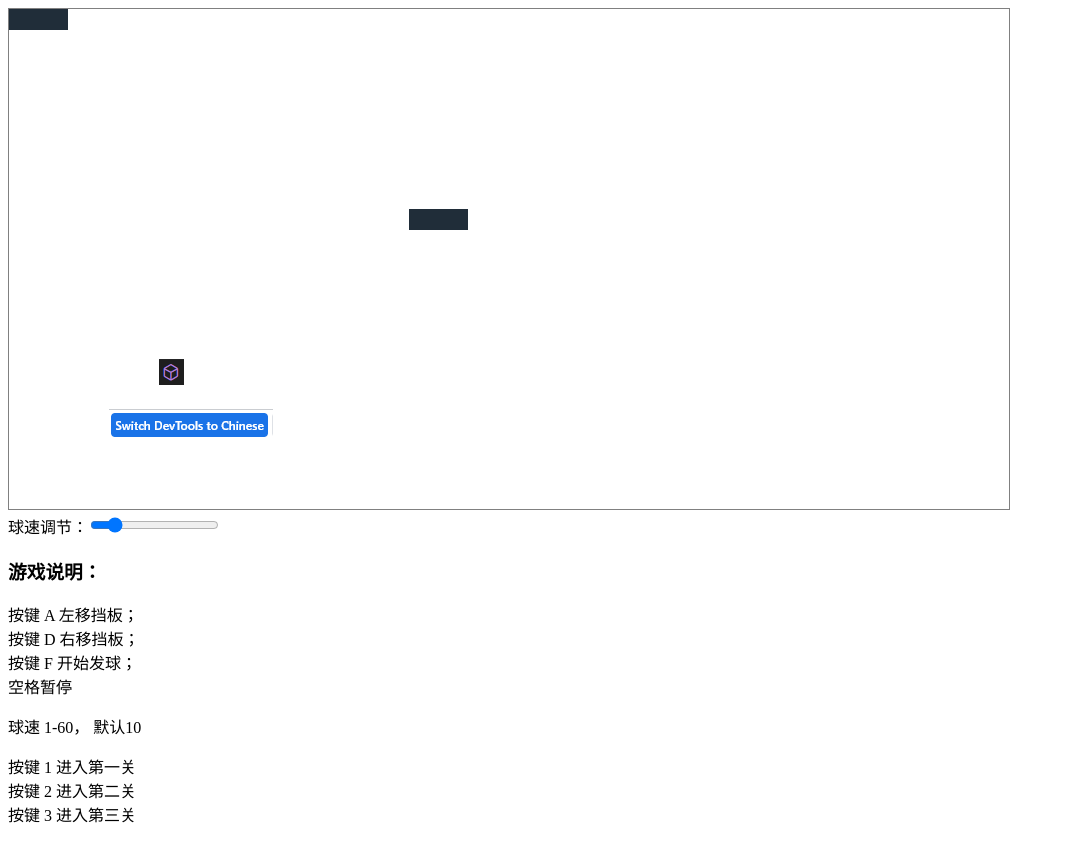
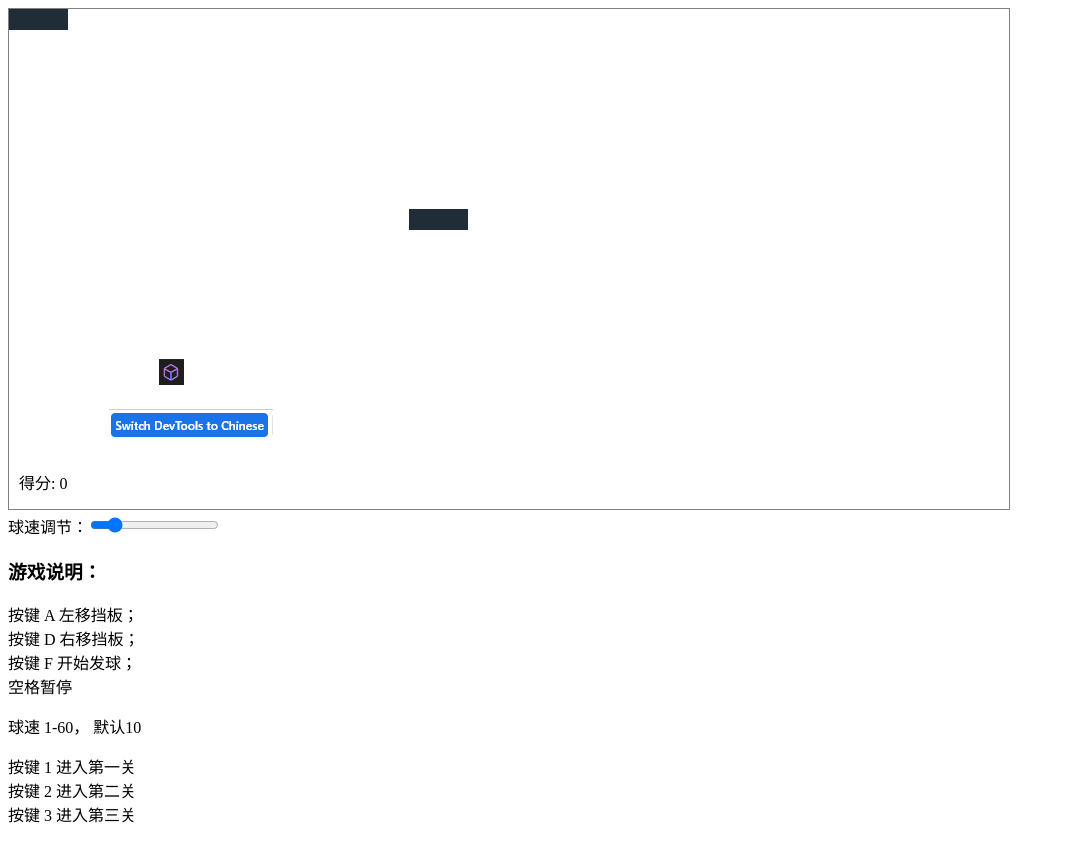
Before and after one commit to majaBai/Games, a plain HTML site: page 打砖块/index.html in a window 1280 px wide. Shown: the whole page, without its empty margins (0-1065 px from the left). Drawn offline with Linux system fonts and the light colour scheme.

Commit message:
预加载所有图片，避免相同的图片重复加载

```diff
--- a/打砖块/Ball.js
+++ b/打砖块/Ball.js
@@ -1,15 +1,21 @@
-const Ball = function () {
-    let img = imgFromPath('../assets/ball.png')
-    let o = {
-      img,
-      x: 150,
-      y: 350,
-      speedX: 4,
-      speedY: 4,
-      fiered: false
-    }
+const Ball = function (g) {
+    // let img = imgFromPath('../assets/ball.png')
+    let o = g.imgByName('ball')
+    // let o = {
+    //   img,
+    //   x: 150,
+    //   y: 350,
+    //   speedX: 4,
+    //   speedY: 4,
+    //   fiered: false
+    // }
+    o.x = 150
+    o.y = 350
+    o.speedX = 4
+    o.speedY = 4
+    o.fiered = false
     o.fire = function () {
-      console.log('fire')
+      log('fire')
       o.fiered = true
     }
 
--- a/打砖块/Block.js
+++ b/打砖块/Block.js
@@ -1,14 +1,19 @@
 
 
-  const Block = function (level) {
-    let img = imgFromPath('../assets/block.png')
-    let o = {
-      img,
-      x: level[0],
-      y: level[1],
-      lifes: Number(level[2]) || 0,
-      alive: true
-    }
+  const Block = function (level, g) {
+    // let img = imgFromPath('../assets/block.png')
+    let o = g.imgByName('block')
+    // let o = {
+    //   img,
+    //   x: level[0],
+    //   y: level[1],
+    //   lifes: Number(level[2]) || 0,
+    //   alive: true
+    // }
+    o.x = level[0],
+    o.y = level[1],
+    o.lifes = Number(level[2]) || 0,
+    o.alive = true
     o.killed = function () {
       o.lifes -= 1
       if (o.lifes <= 0) {
--- a/打砖块/Paddle.js
+++ b/打砖块/Paddle.js
@@ -1,11 +1,15 @@
-const Paddle = function () {
-    let img = imgFromPath('../assets/paddle.png')
-    let o = {
-      img,
-      x: 100,
-      y: 400,
-      speed: 10,
-    }
+const Paddle = function (g) {
+    // let img = imgFromPath('../assets/paddle.png')
+    let o = g.imgByName('paddle')
+    // let o = {
+    //   img,
+    //   x: 100,
+    //   y: 400,
+    //   speed: 10,
+    // }
+    o.x = 100
+    o.y = 400
+    o.speed = 10
     o.collide = function(ball) {
     return rectIntersects(o, ball)
     }
--- a/打砖块/game.js
+++ b/打砖块/game.js
@@ -1,7 +1,8 @@
-const Game = function () {
+const Game = function (allImgPath) {
     let g = {
       actions: {},
       keydowns: {},
+      imgs: {}
     }
 
     g.canvas = document.querySelector('#canvas')
@@ -13,13 +14,16 @@ const Game = function () {
     g.drawImg = function (image) {
       g.ctx.drawImage(image.img, image.x, image.y)
     }
+    g.drawScore = function (scroe) {
+      g.ctx.font = "16px serif";
+      g.ctx.fillText(scroe, 10, g.canvas.height - 20)
+    }
     g.clear = function () {
       g.ctx.clearRect(0, 0, g.canvas.width, g.canvas.height)
     }
 
     // events
     document.addEventListener('keydown', event => {
-      console.log('keyup', event)
       g.keydowns[event.key] = true
     })
     document.addEventListener('keyup', event => {
@@ -27,10 +31,7 @@ const Game = function () {
     })
 
     const runLoop = function () {
-      if (window.pause) {
-        return
-      }
-      console.log('window.fps', window.fps)
+      if (!window.pause) {
         // events
         let keys = Object.keys(g.actions)
         keys.forEach(k => {
@@ -44,36 +45,44 @@ const Game = function () {
         g.update()
         // draw
         g.draw()
-
+      }
       setTimeout(() => {
         runLoop()
       }, 1000 / window.fps)
     }
+  // 预载入图片
+  var imgCount = 0
+  let imgKeys = Object.keys(allImgPath)
+  for(let i = 0; i < imgKeys.length; i++) {
+    let name = imgKeys[i]
+    let path = allImgPath[name]
+    let img = new Image()
+    img.src = path
+    img.onload = function () {
+      imgCount += 1
+      g.imgs[name] = img
+      if (imgCount === imgKeys.length) {
+        //所有图片加载完成
+        g.ready()
+        g.run()
+      }
+    }
+  }
+  g.imgByName = function (name) {
+    let img = g.imgs[name]
+    let image = {
+      img,
+      w: img.width,
+      h: img.height
+    }
+    return image
+  }
 
-  // 用 setTimeout + runLoop 代替 setInterval, 控制帧率
+  // 开始运行game
+  g.run = function () {
     setTimeout(() => {
       runLoop()
     }, 1000 / window.fps)
-
-  //   setInterval(function(){
-  //     if (window.pause) {
-  //       return
-  //     }
-  //     console.log('window.fps', window.fps)
-  //     // events
-  //     let keys = Object.keys(g.actions)
-  //     keys.forEach(k => {
-  //       if (g.keydowns[k]) {
-  //         g.actions[k]()
-  //       }
-  //     })
-  //     // clear
-  //     g.clear()
-  //     // update
-  //     g.update()
-  //     // draw
-  //     g.draw()
-  //  }, 1000/30)
-
+  }
    return g
   }
--- a/打砖块/level.js
+++ b/打砖块/level.js
@@ -15,4 +15,4 @@ const Level = [
     [900, 180, 2],
   ]
 ]
-// [x, y, lifes]
+// [x, y, lifes]  砖块的 [ x 坐标，y坐标，生命值（决定砖块被打几次才会消失）]
--- a/打砖块/main.js
+++ b/打砖块/main.js
@@ -2,7 +2,7 @@ function loadBlocks() {
   let l = window.level
   let blocks = []
   for (let i = 0; i < Level[l - 1].length; i++) {
-    let b = Block(Level[l - 1][i])
+    let b = Block(Level[l - 1][i], g)
     blocks.push(b)
   }
   return blocks
@@ -18,6 +18,7 @@ window.addEventListener('keydown', event => {
     // 暂停
     if (event.code === 'Space') {
       window.pause = !window.pause
+      log('window.pause', window.pause)
     }
     // 选择关卡
     if('123'.includes(event.key)) {
@@ -30,10 +31,18 @@ function main () {
   window.pause = false
   window.fps = 10
   window.level = 1
+  var score  = 0
 
-  var g = Game()
-  var paddle = Paddle()
-  var ball = Ball()
+  // 游戏所需的所有图片
+  var allImgPath = {
+    block: '../assets/block.png',
+    ball: '../assets/ball.png',
+    paddle: '../assets/paddle.png'
+  }
+  g = Game(allImgPath)
+  g.ready = function() {
+    paddle = Paddle(g)
+    ball = Ball(g)
     blocks = loadBlocks()
 
     g.update = function () {
@@ -45,6 +54,7 @@ function main () {
         let b = blocks[i]
         if(b.collide(ball)) {
           b.killed()
+          score += 100
           ball.rebound()
        }
       }
@@ -62,6 +72,8 @@ function main () {
           g.drawImg(b)
         }
       }
+      // 显示分数
+      g.drawScore(`得分: ${score}`)
     }
     // 注册按键事件
     g.register ('a', function () {
@@ -74,5 +86,6 @@ function main () {
       ball.fire()
     })
   }
+}
 
 main()
--- a/打砖块/utils.js
+++ b/打砖块/utils.js
@@ -12,3 +12,10 @@ var imgFromPath = function (path) {
     if (x1 + a.img.width < x2 || x1 > x2 + b.img.width) return false
     return true
   }
+
+  var log = console.log.bind(console)
+  var e = sel => document.querySelector(sel)
+  // var log = function (s) {
+  //   const textArea = e("#log-area")
+  //   textArea.value += '\n' + s
+  // }
```
Also changed, not shown: 打砖块/index.html (+3 -0 lines). Lines whose indentation alone changed are shown as unchanged.
